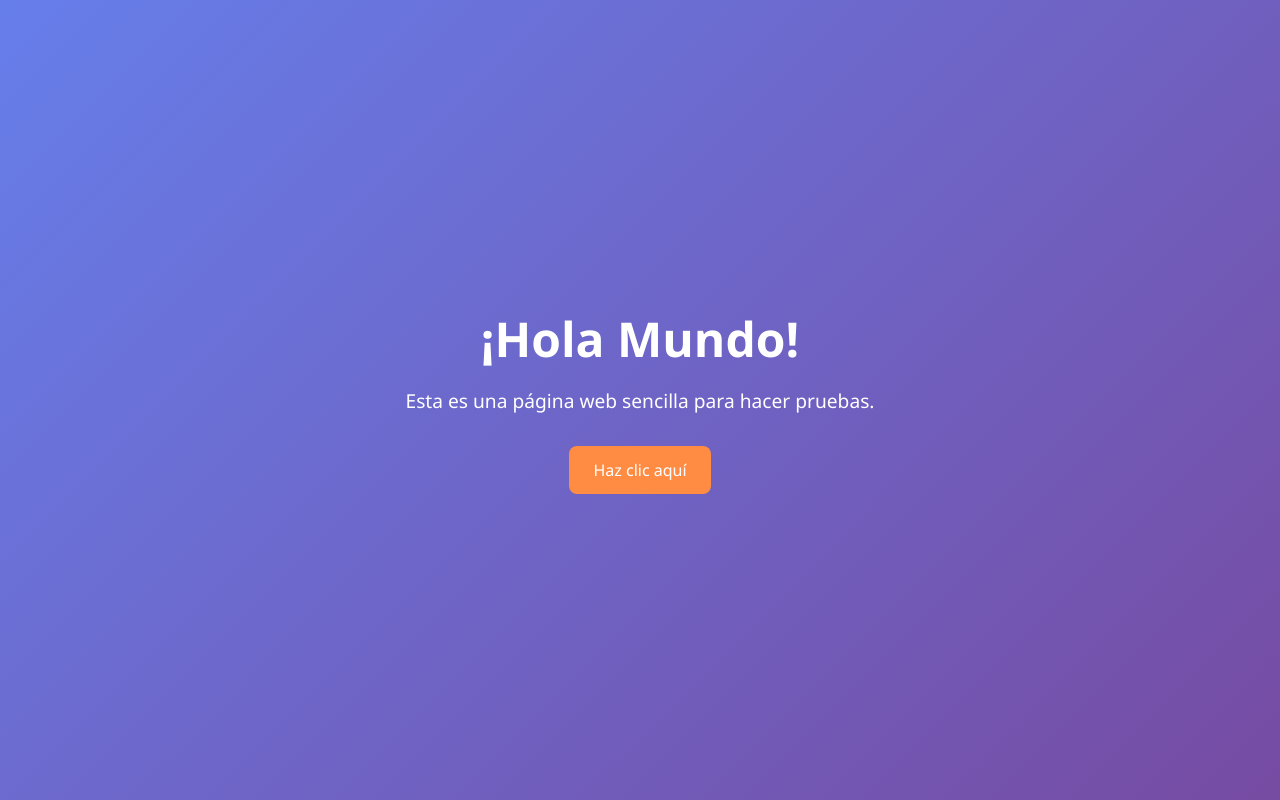
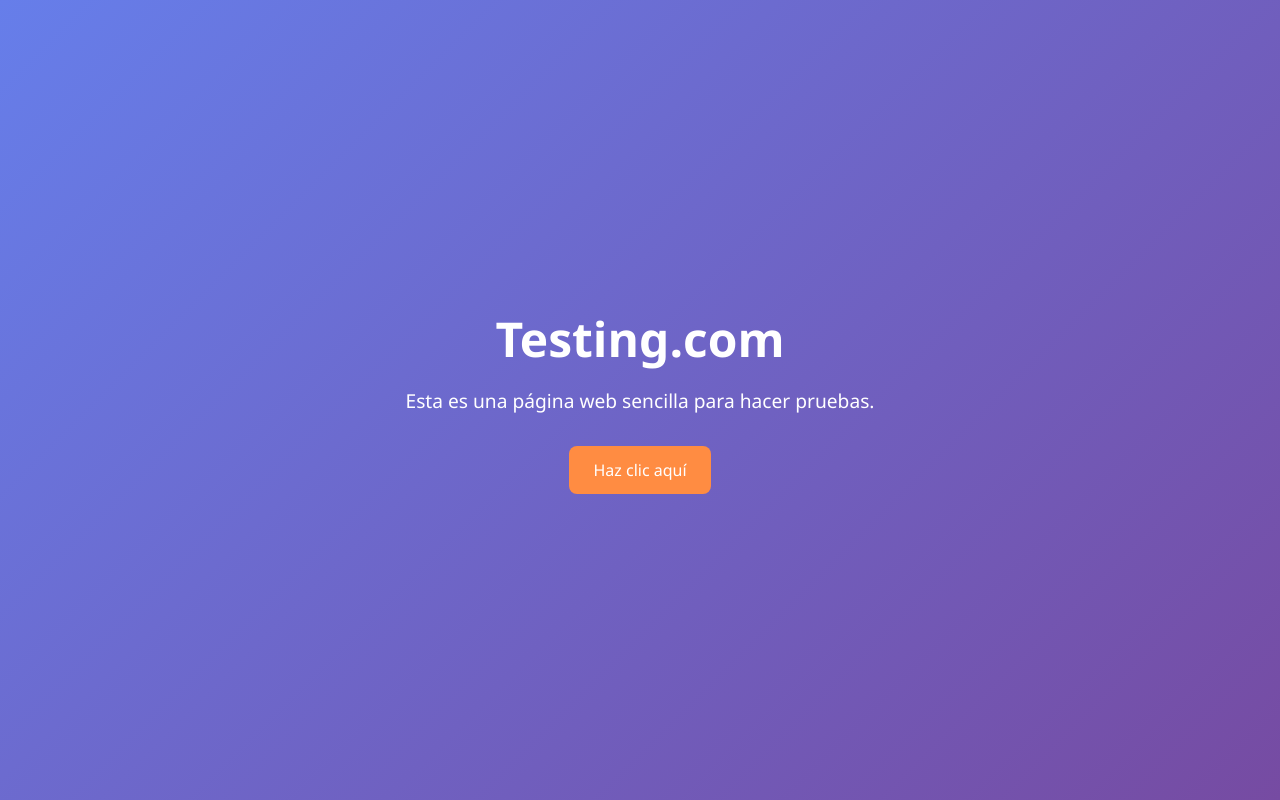
Before and after one commit to a-garbo-sf/chatbot-test, a plain HTML site: page index.html in a window 1280 px wide. Drawn offline with nearby package versions, Linux system fonts and the light colour scheme.

Commit message:
Update index.html

```diff
--- a/index.html
+++ b/index.html
@@ -50,7 +50,7 @@
   </style>
 </head>
 <body>
-  <h1>¡Hola Mundo!</h1>
+  <h1>Testing.com</h1>
   <p>Esta es una página web sencilla para hacer pruebas.</p>
   <button onclick="alert('¡Has hecho clic!')">Haz clic aquí</button>
 <script type='text/javascript'>
```
